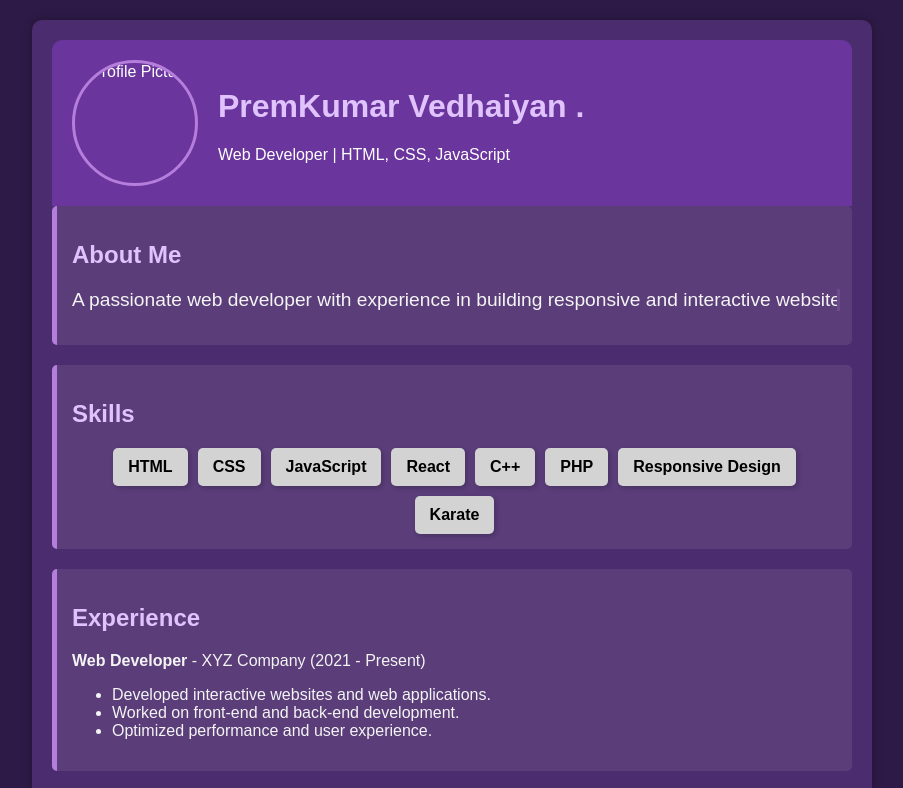
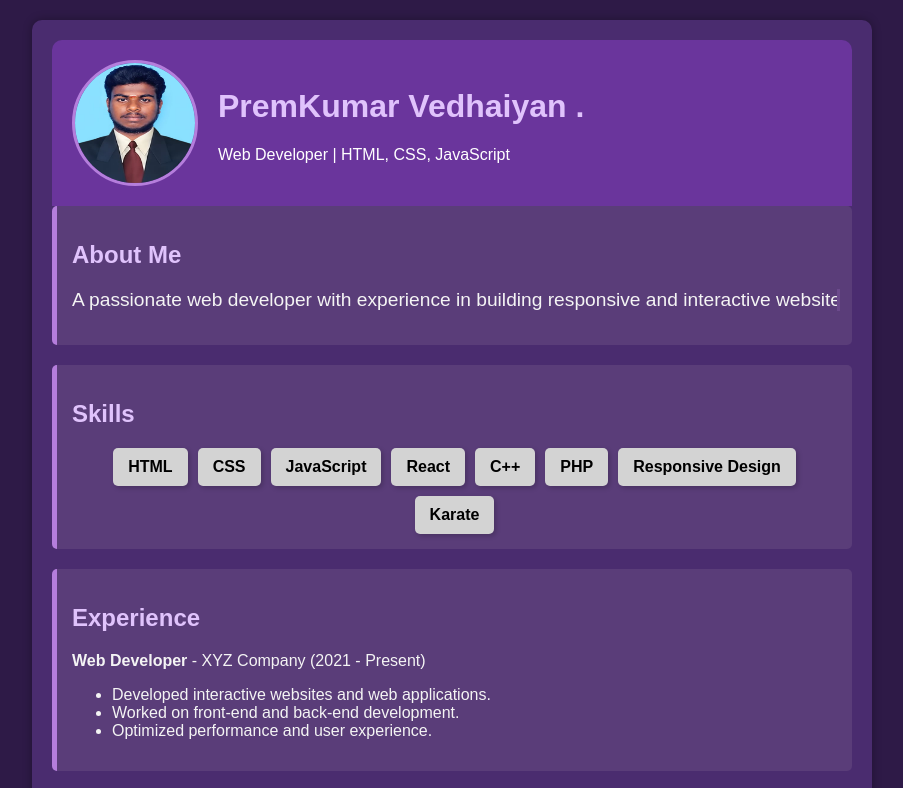
Before and after one commit to nathan007519/webpageResume, a plain HTML site: page index.html in a window 1280 px wide. Shown: the top 788 px of the page, without its empty margins (188-1091 px from the left). Drawn offline with Linux system fonts and the light colour scheme.

Commit message:
Update index.html

```diff
--- a/index.html
+++ b/index.html
@@ -118,7 +118,7 @@
 <body>
     <div class="container">
         <header>
-            <img src="/V.premkumar.jpg" alt="Profile Picture">
+            <img src="/Vpremkumar.jpg" alt="Profile Picture">
             <div>
                 <h1>PremKumar Vedhaiyan .</h1>
                 <p>Web Developer | HTML, CSS, JavaScript</p>
```
